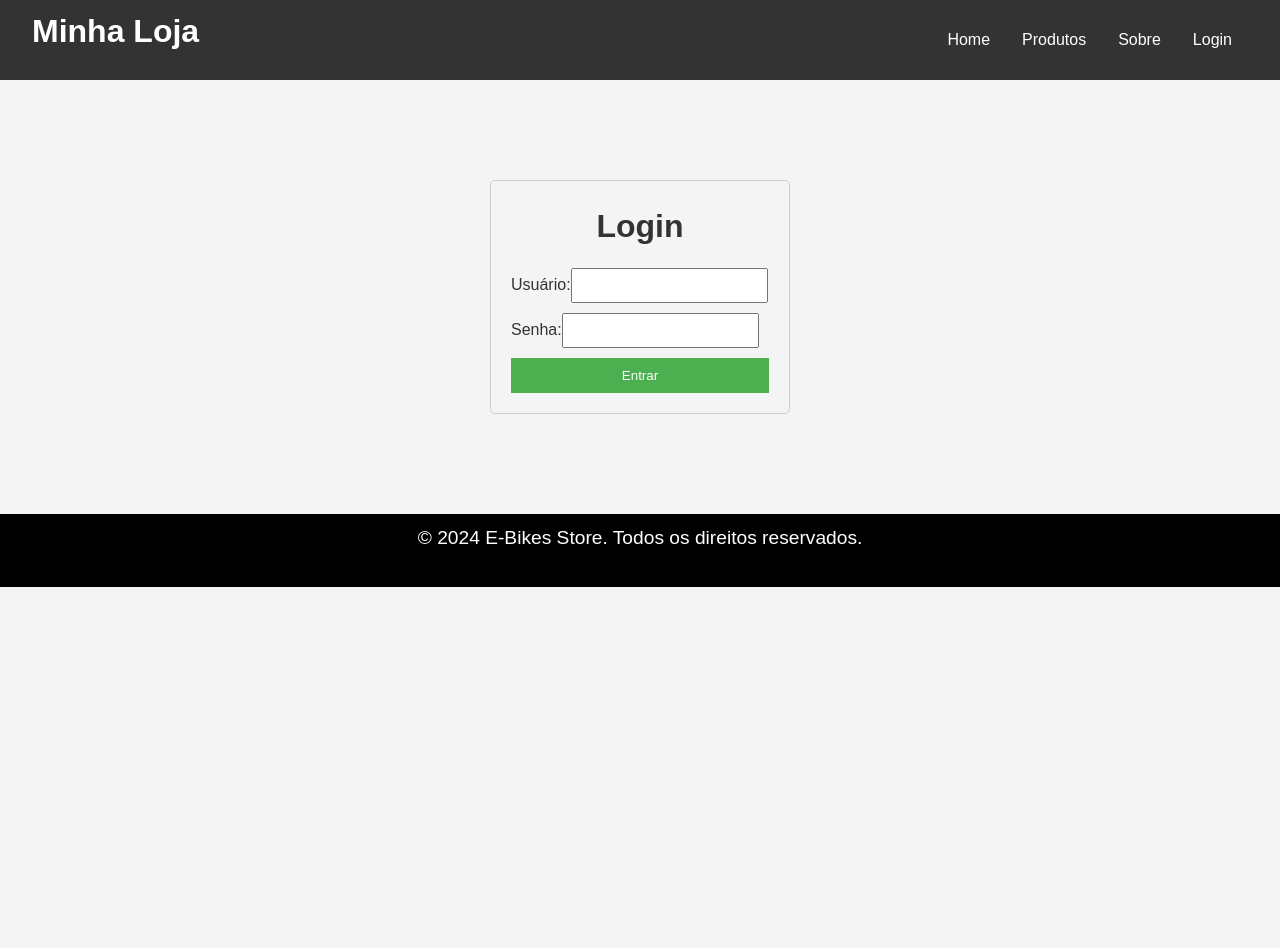
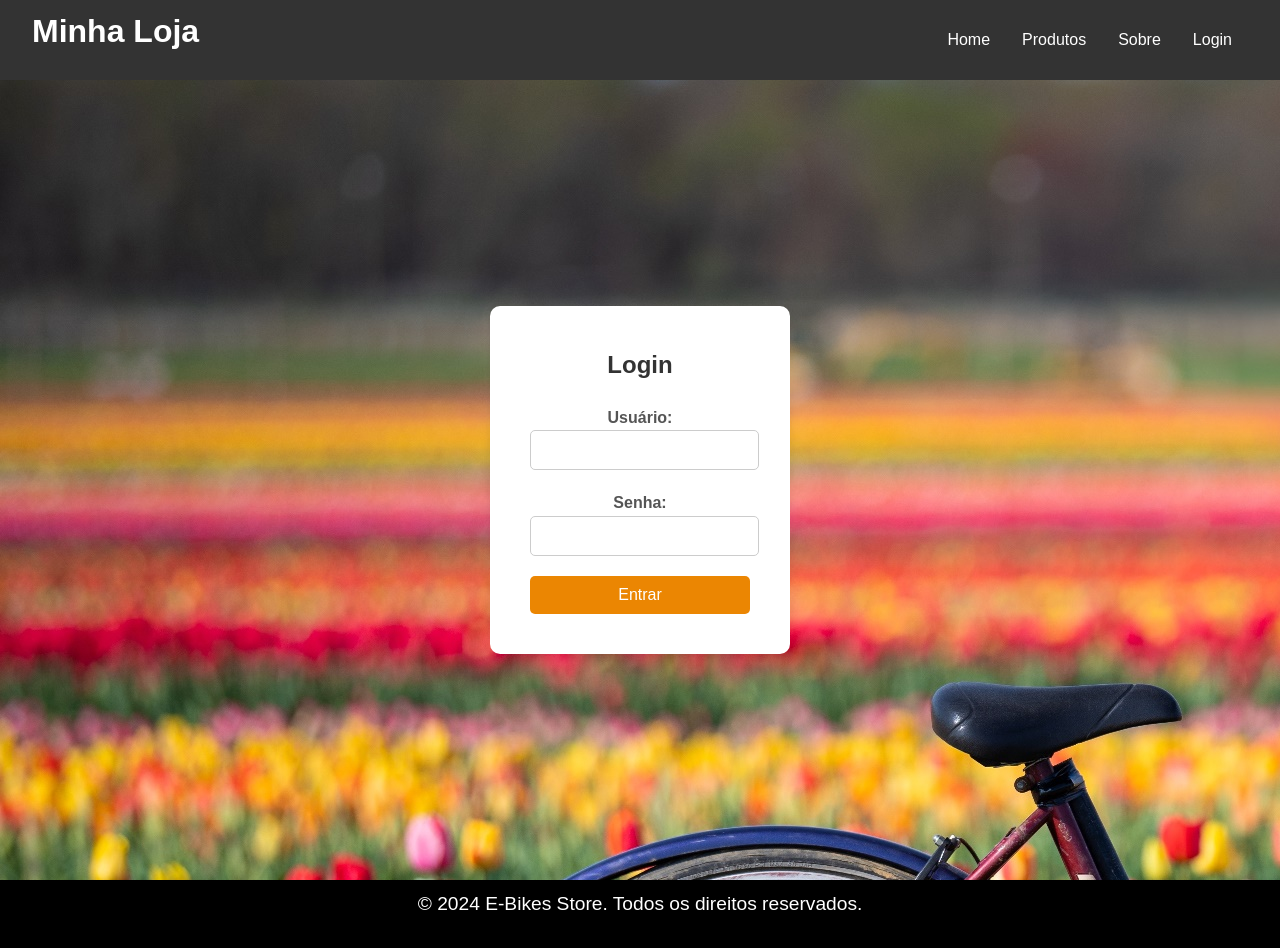
Before and after one commit to Check-Points/cp5-front, a React (Vite) app: page /login in a window 1280 px wide. Shown: the top 948 px of the page. Before the commit the page ends 800 px from the top, so only its background shows below. Built offline with nearby package versions, Linux system fonts and the light colour scheme.

Commit message:
estilizando a pag login

```diff
--- a/src/routes/Login.jsx
+++ b/src/routes/Login.jsx
@@ -21,6 +21,7 @@ const Login = () => {
   };
 
   return (
+    <body className='body'>
     <div className="login-container">
       <h2>Login</h2>
       <form onSubmit={handleLogin}>
@@ -46,6 +47,7 @@ const Login = () => {
         <button type="submit">Entrar</button>
       </form>
     </div>
+    </body>
   );
 };
 
--- a/src/style/login.css
+++ b/src/style/login.css
@@ -1,34 +1,74 @@
-/* Login.css */
-.login-container {
-    width: 300px;
-    margin: 100px auto;
-    padding: 20px;
-    border: 1px solid #ccc;
-    border-radius: 5px;
+
+  /* Estilo do body para centralizar o conteúdo */
+.body {
+    height: 100vh;
+    margin: 0;
+    display: flex;
+    justify-content: center;
+    align-items: center;
+    background: url('../assets/image/bg-login.jpg');
+    font-family: 'Arial', sans-serif;
   }
 
-  h2 {
+  /* Centraliza a caixa de login */
+  .login-container {
+    background-color: #fff;
+    padding: 40px;
+    border-radius: 10px;
+    box-shadow: 0 4px 8px rgba(0, 0, 0, 0.1);
+    width: 300px;
     text-align: center;
   }
 
-  form {
+
+  .login-container h2 {
+    margin-bottom: 20px;
+    font-size: 24px;
+    color: #333;
+  }
+
+  .login-container form {
     display: flex;
     flex-direction: column;
   }
 
-  input {
-    margin-bottom: 10px;
-    padding: 8px;
+  .login-container label {
+    margin-bottom: 5px;
+    font-weight: bold;
+    color: #555;
   }
 
-  button {
+  .login-container input {
     padding: 10px;
-    background-color: #4CAF50;
-    color: white;
+    margin-bottom: 20px;
+    border: 1px solid #ccc;
+    border-radius: 5px;
+    font-size: 16px;
+  }
+
+  .login-container input:focus {
+    outline: none;
+    border-color: #cc6402;
+    box-shadow: 0 0 5px rgba(182, 124, 0, 0.5);
+  }
+
+  .login-container button {
+    padding: 10px;
+    background-color: #eb8602;
+    color: #fff;
     border: none;
+    border-radius: 5px;
+    font-size: 16px;
     cursor: pointer;
   }
 
-  button:hover {
-    background-color: #45a049;
+  .login-container button:hover {
+    background-color: #b36500;
   }
+
+  .login-container p {
+    margin-top: -15px;
+    margin-bottom: 20px;
+    color: red;
+    font-size: 14px;
+  }
```
Also changed, not shown: src/assets/image/bg-login.jpg (added).
